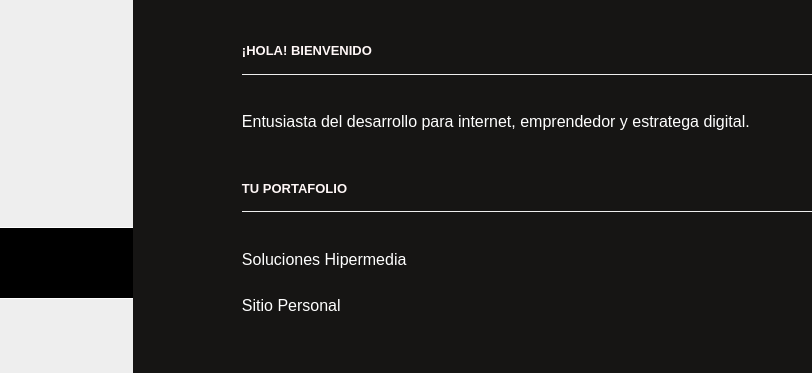
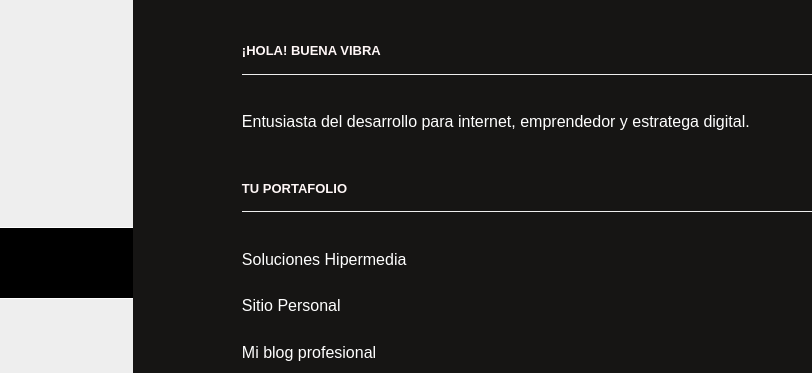
Before and after one commit to hunabix/pruebafolio, a plain HTML site: page index.html in a window 1280 px wide. Shown: the top 373 px of the page, 251-1063 px from the left. Drawn offline with Linux system fonts and the light colour scheme.

Commit message:
cambio de datos en el portafolio

```diff
--- a/index.html
+++ b/index.html
@@ -2,7 +2,8 @@
 <html lang="es">
 <head>
 <!-- Basic Page Needs
- ================================================== -->  <title>Ejercicio 1 - Conceptos Básicos</title>
+ ================================================== -->
+  <title>El portafolio web de Alejandro Sobrevilla</title>
   <meta charset="utf-8" />
   <meta name="description" content="Mejorandogit - Cursos Mejorando.la">
   <meta name="author" content="Mejorando.la" />
@@ -21,8 +22,8 @@
 
 <!-- Favicons
   ================================================== -->
+<link rel="shortcut icon" href="https://mejorando.la/static/images/favicon.ico">
 
-<link rel="shortcut icon" href="https://mejorando.la/static/images/favicon.ico">
 </head>
 
 <body>
@@ -70,7 +71,7 @@
   <div class="layout-principal">
     <div class="bloque">
       <!-- 4º Commit - Tu presentación -->
-      <h3>¡Hola! Bienvenido</h3>
+      <h3>¡Hola! Buena vibra</h3>
       <p>Entusiasta del desarrollo para internet, emprendedor y estratega digital. </p>
     </div>
 
@@ -79,6 +80,7 @@
       <h3>Tu portafolio</h3>
       <a href="http://solucioneshipermedia.com/"><p>Soluciones Hipermedia</p></a>
       <a href="http://alejandro.sobrevilla.mx/"><p>Sitio Personal</p></a>
+      <a href="http://solucioneshipermedia.com/blog"><p>Mi blog profesional</p></a>
     </div>
   </div>
 
```
